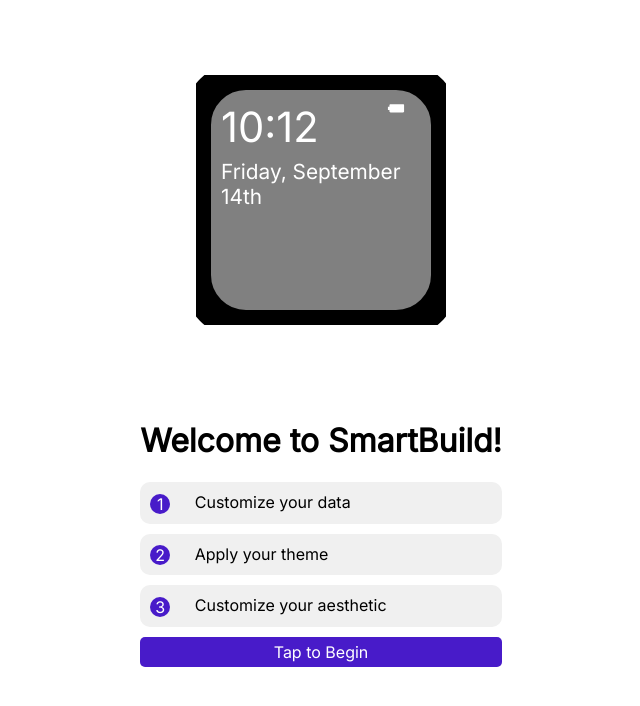
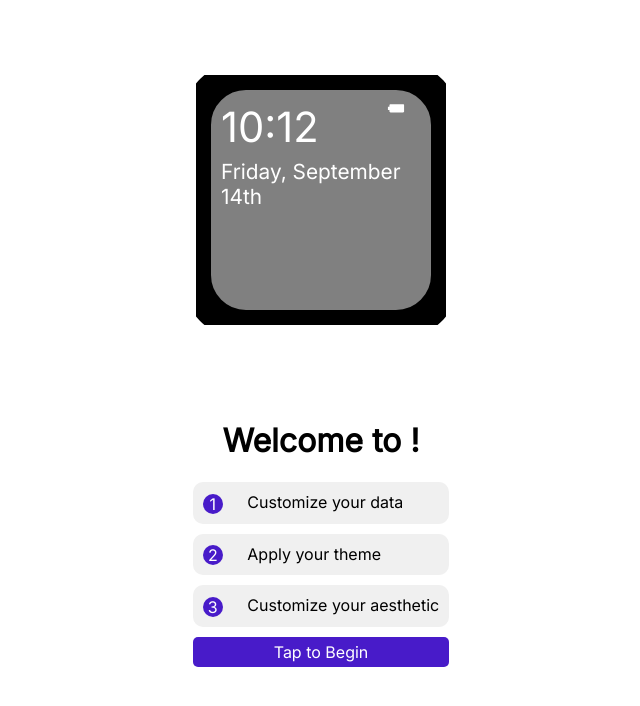
Before and after one commit to timyc/watchface-website, a Vue app: page / in a window 1280 px wide. Shown: the top 706 px of the page, without its empty margins (319-959 px from the left). Built offline with nearby package versions, Linux system fonts and the light colour scheme; a web font is replaced by a local one.

Commit message:
styling changes

```diff
--- a/src/components/steps/IntroStep.vue
+++ b/src/components/steps/IntroStep.vue
@@ -8,12 +8,17 @@ export default {
             settingsStore,
         };
     },
+    data() {
+        return {
+            appName: import.meta.env.VITE_APP_NAME,
+        }
+    }
 }
 </script>
 
 <template>
     <div>
-        <h1>Welcome to SmartBuild!</h1>
+        <h1>Welcome to {{ appName }}!</h1>
         <div class="step left"><span class="stepNum center">1</span> Customize your data</div>
         <div class="step left"><span class="stepNum center">2</span> Apply your theme</div>
         <div class="step left"><span class="stepNum center">3</span> Customize your aesthetic</div>
--- a/src/components/steps/ThemesStep.vue
+++ b/src/components/steps/ThemesStep.vue
@@ -10,10 +10,11 @@ const importer = (type: string, file: string) => defineAsyncComponent(() => impo
     <div>
         <h2>Choose a theme</h2>
         <div id="themesContainer">
-            <svg :class="{'selected': settingsStore.theme == theme.theme}" width="250" height="250" viewBox="100 50 50 180" v-for="theme in themes" @click="settingsStore.theme = theme.theme">
-                <component :is="importer('themes', theme.theme)" />
-            </svg>
-
+            <div :class="{ 'selected': settingsStore.theme == theme.theme }" v-for="theme in themes">
+                <svg width="250" height="250" viewBox="100 50 50 180" @click="settingsStore.theme = theme.theme">
+                    <component :is="importer('themes', theme.theme)" />
+                </svg>
+            </div>
         </div>
     </div>
     <footer class="d-flex d-sb">
@@ -31,13 +32,14 @@ const importer = (type: string, file: string) => defineAsyncComponent(() => impo
     overflow-y: hidden;
 }
 
-#themesContainer > div:first-child {
+#themesContainer>div:first-child {
     margin-left: auto;
 }
 
-#themesContainer > div:last-child {
+#themesContainer>div:last-child {
     margin-right: auto;
 }
+
 .test {
     border: 10px solid black;
 }
```
Also changed, not shown: 1 other file (tests, documents, lock files or other folders).
